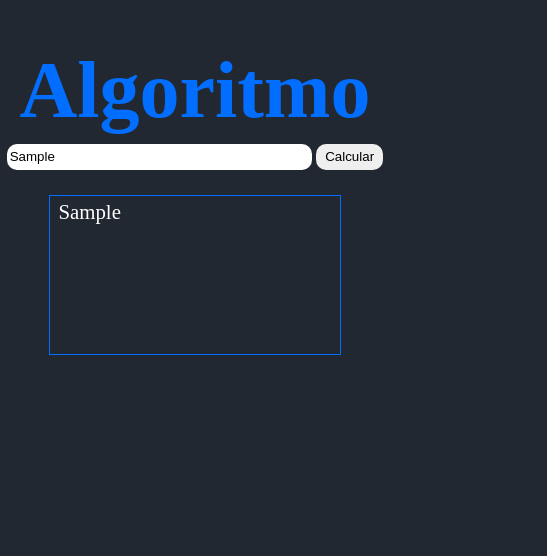
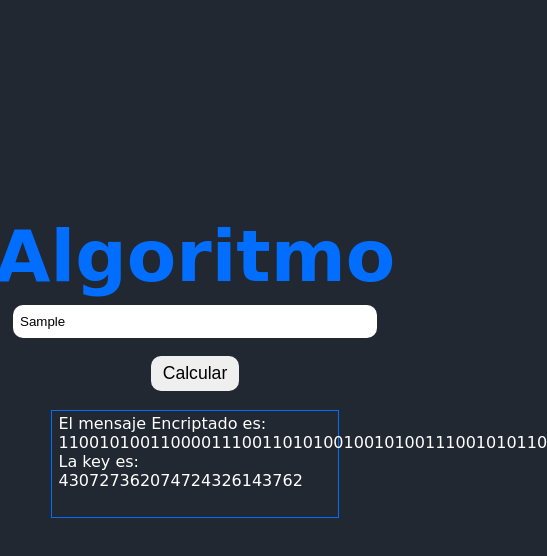
Before and after one commit to iJCode1/Mensajes-Encriptados, a plain HTML site: page index.html in a window 390 px wide. Both pictures are taken after typing "Sample" into the empty fields and a click on the button "Calcular". Shown: the whole page, 547 px wide, since content can reach past the window. Drawn offline with Linux system fonts and the light colour scheme; a web font is replaced by a local one.

Commit message:
Modo responsivo añadido

```diff
--- a/css/estilos.css
+++ b/css/estilos.css
@@ -7,6 +7,7 @@ body{
     background: #222831;
     color: white;
     font-size: 16px;
+    font-family: 'MuseoModerno', cursive;
 }
 
 .algoritmo{
@@ -16,6 +17,7 @@ body{
     justify-content: center;
     align-items: center;
     flex-direction: column;
+    margin-top: 1em;
 }
 
 .algoritmo-titulo{
@@ -25,10 +27,10 @@ body{
 }
 
 .form-input{
-    width: 300px;
+    width: 400px;
     height: 2em;
     border-radius: 10px;
-    padding: 0em 0.2em;
+    padding: 0em 0.5em;
     border-style: none;
 }
 
@@ -44,7 +46,57 @@ body{
     border: 1px solid #026eff;
     color: white;
     width: 70%;
-    height: 150px;
+    height: 200px;
     padding: .2em .4em;
-    font-size: 1.3em;
+    font-size: 2em;
 }
+
+@media screen and (max-width: 767px){
+
+    .algoritmo{
+        height: 700px;
+    }
+
+    .algoritmo-titulo{
+        font-size: 6em;
+    }
+
+    .algoritmo-form{
+        display: flex;
+        flex-direction: column;
+        align-items: center;
+    }
+
+    .form-input{
+        width: 500px;
+        height: 3em;
+    }
+
+    .form-button{
+        margin: 1em 0em 0em 0em;
+        font-size: 1.1em;
+    }
+
+    .resultado{
+        font-size: 1.5em;
+        height: 200px;
+    }
+}
+
+@media screen and (max-width: 600px){
+    .form-input{
+        width: 350px;
+        height: 2.5em;
+    }
+
+    .resultado{
+        font-size: 1em;
+        height: 100px;
+    }
+}
+
+@media screen and (max-width: 450px){
+    .algoritmo-titulo{
+        font-size: 4.5em;
+    }
+}
--- a/index.html
+++ b/index.html
@@ -2,8 +2,10 @@
 <html>
     <head>
         <meta charset="UTF-8">
-        <title>Algoritmo - Victor</title>
+        <title>Algoritmo</title>
         <link rel="stylesheet" href="./css/estilos.css">
+        <link href="https://fonts.googleapis.com/css2?family=MuseoModerno:wght@300&display=swap" rel="stylesheet">
+        <meta name="viewport" content="width = device-width, initial-scale=1">
     </head>
     <body>
         <div class="algoritmo">
@@ -22,13 +24,94 @@
             const button = document.querySelector(".form-button");
             /* console.log(button); */
             /* button.addEventListener('click', algoritmo); */
-            console.log(texto);
+
             var palabra = document.getElementById('palabra').value;
 
 
            function mostrar(){
             var tagName = document.getElementById("palabra").value;
-            document.getElementById("texto").innerHTML=tagName;
+
+            var caracter='';
+            var codigoASCII;
+            var intercambio1=0;
+            var intercambio2=0;
+            var intercambio3=0;
+            var intercambio4=0;
+            var Binario="";
+            var Encriptado="";
+            var key="";
+            var BinarioEncriptado="";
+
+            for (let i = 0; i < tagName.length; i++) {
+                caracter = tagName.charAt(i);
+                /* alert(typeof(caracter)); */
+                /* alert(caracter); */
+                //console.log(caracter);
+                codigoASCII = tagName.charAt(i).charCodeAt(0);
+                //console.log(codigoASCII);
+                /* alert(codigoASCII); */
+                /* alert(typeof(codigoASCII)); */
+
+                Binario="";
+                for (let j = 7; j >=0; j--) {
+                    if(codigoASCII>=Math.pow(2,j)){
+                        codigoASCII -= Math.pow(2, j);
+                        //console.log(codigoASCII);
+                        Binario = Binario.concat("1");
+                        //console.log("Binario 1: "+Binario);
+                    }else {
+                        Binario = Binario.concat("0");
+                        //console.log("Binario 2: "+Binario);
+                    }
+                }
+                do {
+                    intercambio1 = (parseInt(Math.random() * 10));
+                } while (intercambio1 > 7);
+                do {
+                    intercambio2 = (parseInt(Math.random() * 10));
+                } while (intercambio2 > 7 || intercambio2 == intercambio1);
+                do {
+                    intercambio3 = (parseInt(Math.random() * 10));
+                } while (intercambio3 > 7 || intercambio3 == intercambio1 || intercambio3 == intercambio2);
+                do {
+                    intercambio4 = (parseInt(Math.random() * 10));
+                } while (intercambio4 > 7 || intercambio4 == intercambio1 || intercambio4 == intercambio2 || intercambio4 == intercambio3);
+
+                BinarioEncriptado = "";
+
+                for (let x = 0; x < 8; x++) {
+                    caracter = Binario.charAt(x);
+                    if (x == intercambio1) {
+                        caracter = Binario.charAt(intercambio2);
+                    }
+                    if (x == intercambio2) {
+                        caracter = Binario.charAt(intercambio1);
+                    }
+                    if (x == intercambio3) {
+                        caracter = Binario.charAt(intercambio4);
+                    }
+                    if (x == intercambio4) {
+                        caracter = Binario.charAt(intercambio3);
+                    }
+                    BinarioEncriptado = BinarioEncriptado.concat(caracter);
+
+
+                }
+                Encriptado = Encriptado.concat(BinarioEncriptado);
+                //console.log(Encriptado);
+                /* console.log("Intercambio 1 "+intercambio1);
+                console.log("Intercambio 2 "+intercambio2);
+                console.log("Intercambio 3 "+intercambio3);
+                console.log("Intercambio 4 "+intercambio4);  */
+                var key = key.concat(intercambio1 , intercambio2 ,  intercambio3 ,  intercambio4);
+
+                /* console.log("Intercambio 1 "+intercambio1);
+                console.log("Intercambio 2 "+intercambio2);
+                console.log("Intercambio 3 "+intercambio3);
+                console.log("Intercambio 4 "+intercambio4); */
+            }
+            document.getElementById("texto").innerHTML="El mensaje Encriptado es: "+Encriptado;
+            document.getElementById("texto").innerHTML+="<br/> La key es: "+ key;
            }
 
         </script>
```
